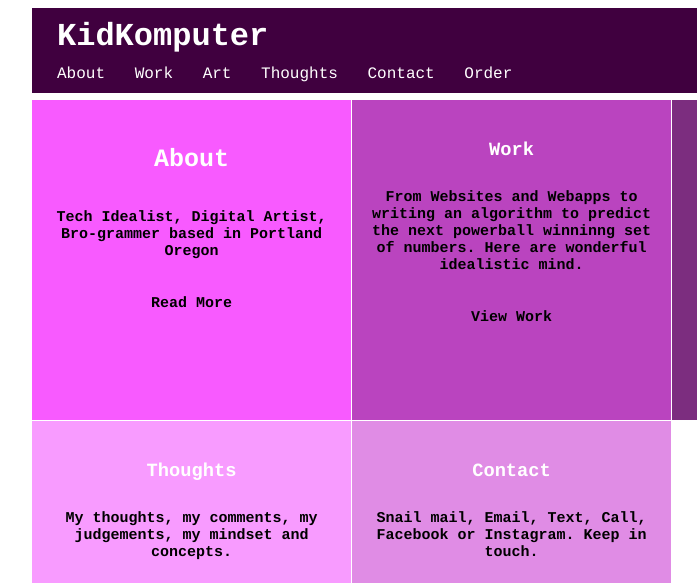
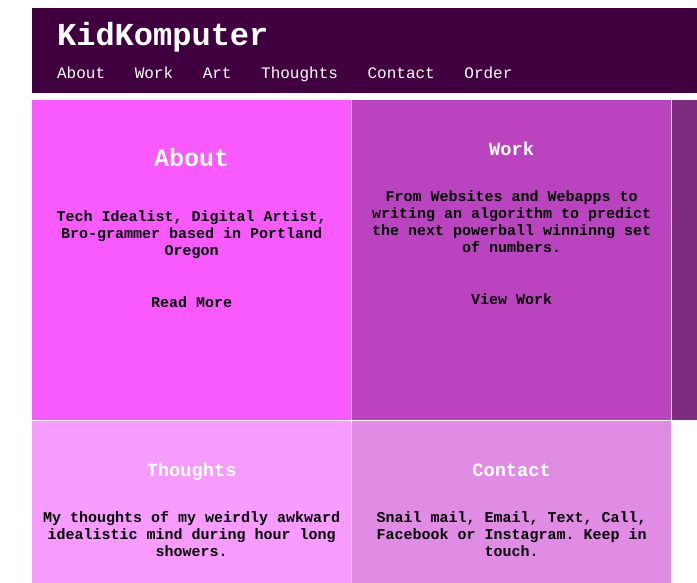
Before and after one commit to brandongiam/KidKomputer, a plain HTML site: page index.html in a window 1280 px wide. Shown: the top 583 px of the page, 128-825 px from the left. Drawn offline with Linux system fonts and the light colour scheme.

Commit message:
rewrote 'My thoughts' summary

```diff
--- a/index.html
+++ b/index.html
@@ -30,7 +30,7 @@
 		<div class="work">
 			<h3><a href="http://brandongiam.prosperitacademy.com/?page_id=56">Work</a></h3>
 			<p>From Websites and Webapps to writing an algorithm to predict the next powerball
-				winninng set of numbers. Here are wonderful idealistic mind. </p>
+				winninng set of numbers.</p>
 			<p><a href="http://brandongiam.prosperitacademy.com/?page_id=56">View Work</a></p>
 		</div>
 
@@ -42,7 +42,7 @@
 
 		<div class="thoughts">
 			<h3><a href="http://brandongiam.prosperitacademy.com/?page_id=99">Thoughts</a></h3>
-			<p>My thoughts, my comments, my judgements, my mindset and concepts.</p>
+			<p>My thoughts of my weirdly awkward idealistic mind during hour long showers.</p>
 			<p><a href="http://brandongiam.prosperitacademy.com/?page_id=99">View Blog</a></p>
 		</div>
 
```
